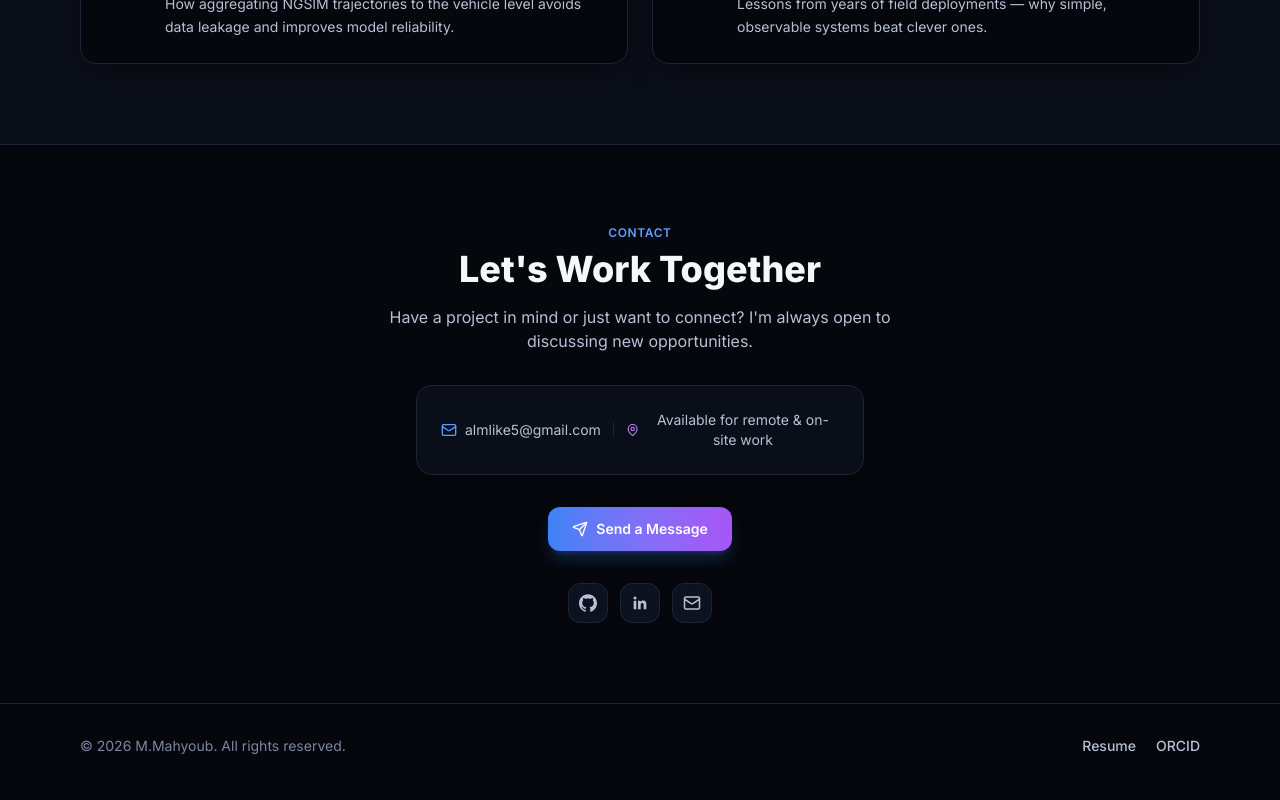
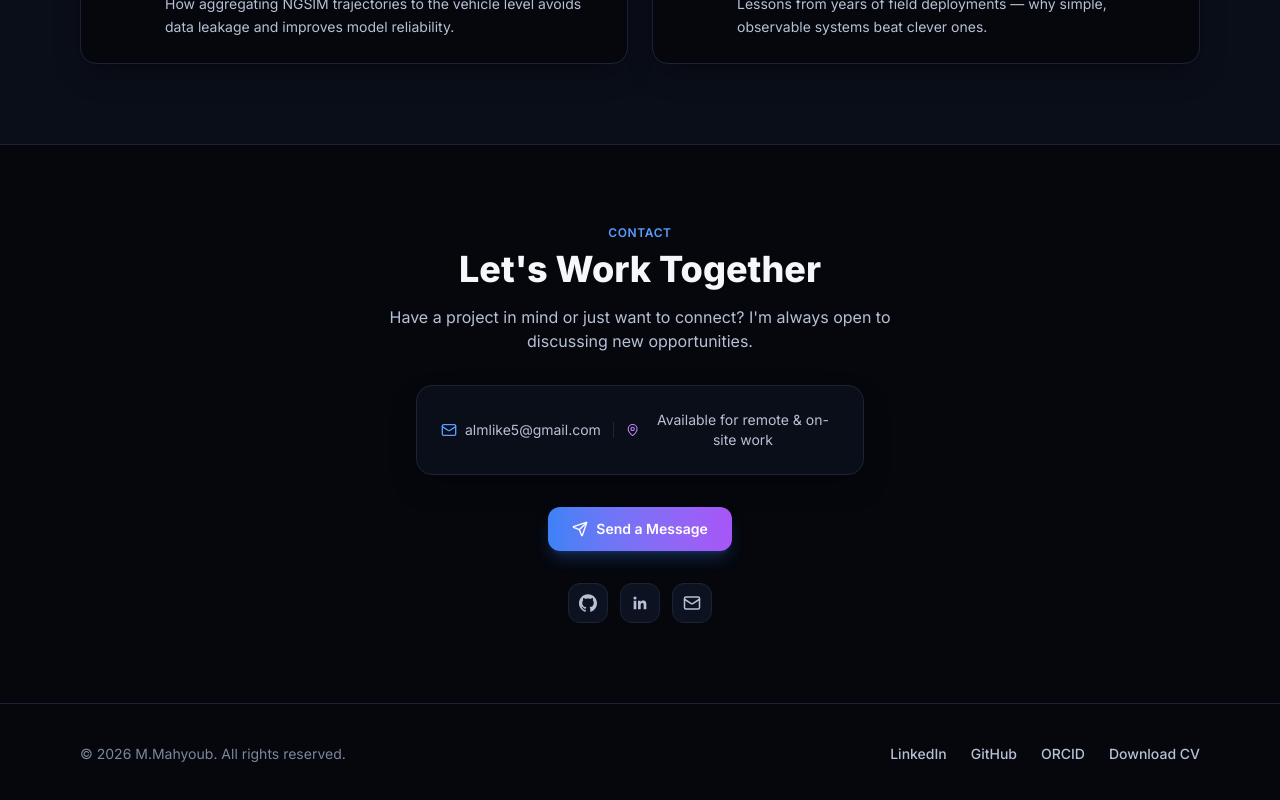
Before and after one commit to Mahyoub88/Mahyoub88.github.io, a React (Vite) app: page / in a window 1280 px wide. Shown: the part 5701-6501 px from the top of the page. Built offline with nearby package versions, Linux system fonts and the light colour scheme.

Commit message:
feat(footer): LinkedIn, GitHub, ORCID and Download CV [skip ci]
Social URLs are read from the content model rather than duplicated, and
the CV link downloads instead of navigating.

Written via AI Shared Memory MCP by Mahyoub88.

```diff
--- a/src/components/Footer.tsx
+++ b/src/components/Footer.tsx
@@ -5,29 +5,40 @@ export function Footer() {
   const { content } = useContent()
   const { resumeUrl, orcidUrl } = content.footerLinks
 
+  const social = (type: string) => content.social.find((s) => s.type === type)?.url
+  const linkedin = social('linkedin')
+  const github = social('github')
+
   const links = [
-    resumeUrl && { label: 'Resume', url: resumeUrl },
+    linkedin && { label: 'LinkedIn', url: linkedin },
+    github && { label: 'GitHub', url: github },
     orcidUrl && { label: 'ORCID', url: orcidUrl },
+    resumeUrl && { label: 'Download CV', url: resumeUrl },
   ].filter((l): l is { label: string; url: string } => Boolean(l))
 
   return (
-    <footer className="border-t border-[var(--border-1)] py-8">
-      <Container className="flex flex-col items-center justify-between gap-4 text-sm text-[var(--text-3)] sm:flex-row">
+    <footer className="border-t border-[var(--border-1)] py-10">
+      <Container className="flex flex-col items-center justify-between gap-5 text-sm text-[var(--text-3)] sm:flex-row">
         <p>
           © {new Date().getFullYear()} {content.brand.name}. All rights reserved.
         </p>
-        <div className="flex items-center gap-5">
-          {links.map((link) => (
+        <div className="flex flex-wrap items-center justify-center gap-x-6 gap-y-2">
+          {links.map((link) => {
+            // The CV is a file, not a page — open it in a new tab and download.
+            const isFile = !link.url.startsWith('http') || link.url.endsWith('.pdf')
+            return (
               <a
                 key={link.label}
                 href={link.url}
                 target="_blank"
                 rel="noreferrer"
+                {...(isFile ? { download: '' } : {})}
                 className="font-medium text-[var(--text-2)] transition hover:text-brand-blue-400"
               >
                 {link.label}
               </a>
-          ))}
+            )
+          })}
         </div>
       </Container>
     </footer>
```
Lines whose indentation alone changed are shown as unchanged.
